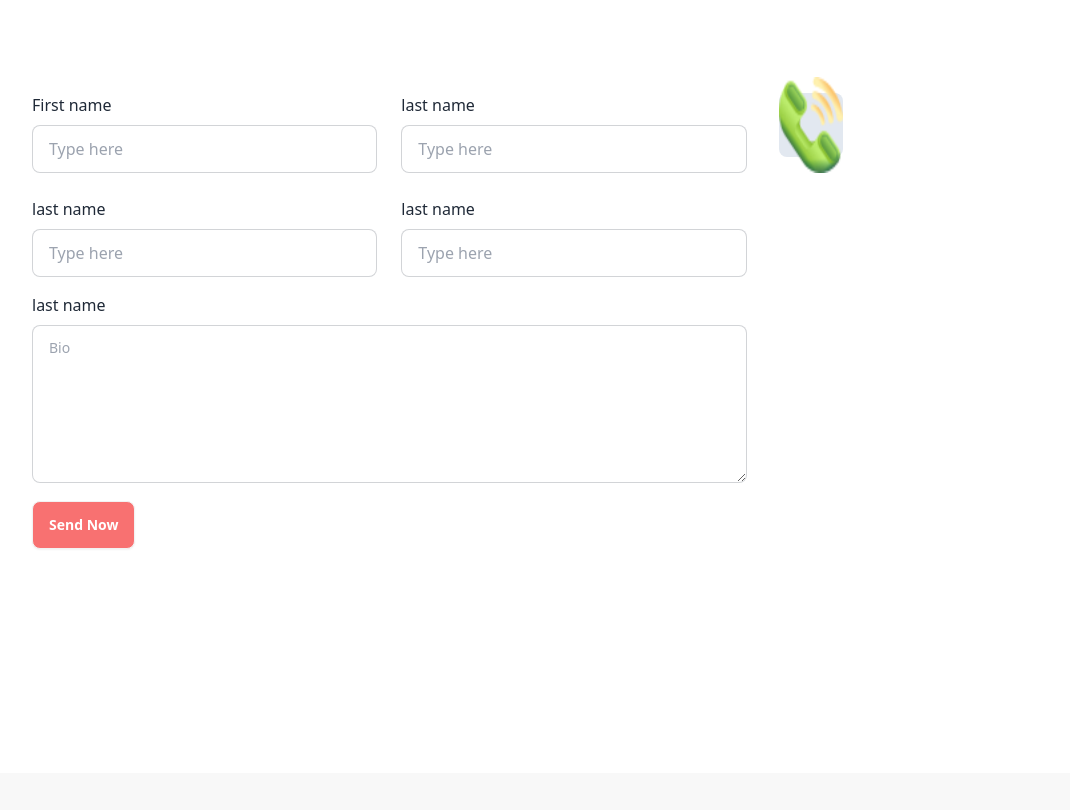
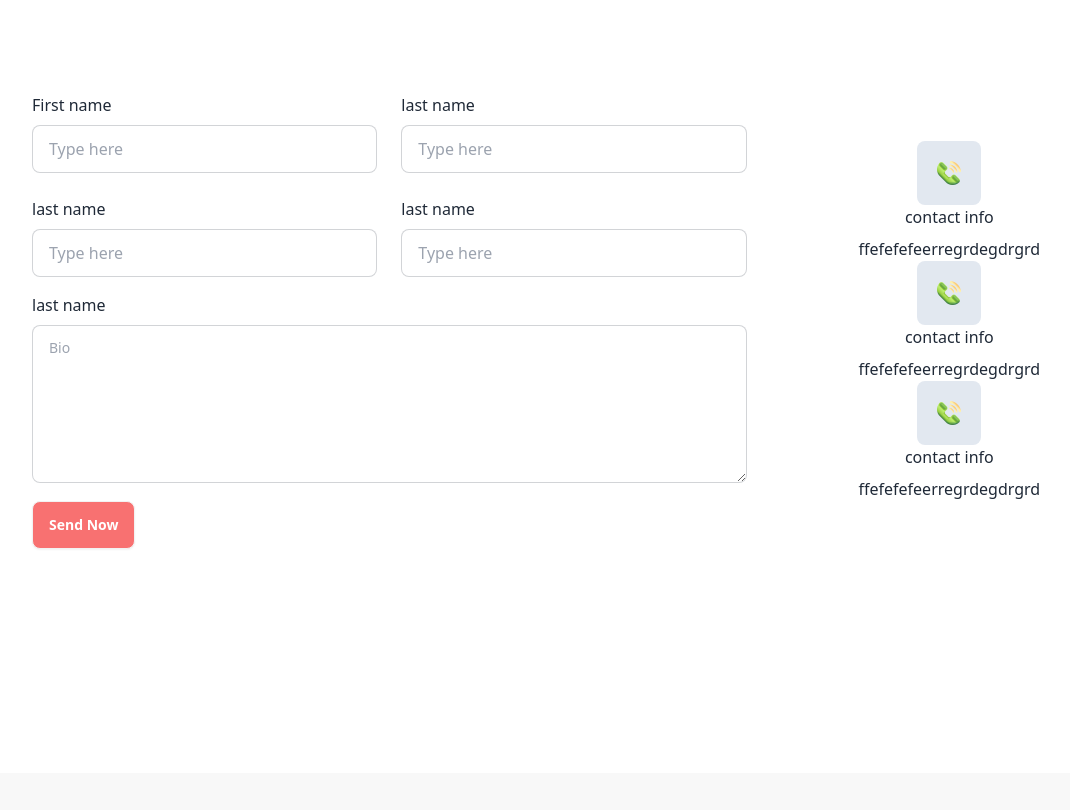
Before and after one commit to shifakhatun/hockys-main-SK-3, a plain HTML site: page index.html in a window 1280 px wide. Shown: the part 3463-4273 px from the top of the page, without its empty margins (64-1134 px from the left). Drawn offline with nearby package versions, Linux system fonts and the light colour scheme.

```diff
--- a/index.html
+++ b/index.html
@@ -455,12 +455,35 @@
             </div>
             <button class="btn bg-red-400 mt-3 text-white">Send Now</button>
             </div>
-            <div>
-              <div class="bg-slate-200 h-16 w-16 rounded-lg flex items-center justify-center">
-                <img class="h-24 " src="./Images/Group 1171275317.png" alt="">
-                <h2></h2>
-                <p></p>
+            <div class="flex justify-center items-center flex-col ">
+              <div>
+                <div class="bg-slate-200 h-16 w-16 rounded-lg flex items-center justify-center mx-auto">
+                  <img class="h-6" src="./Images/Group 1171275317.png" alt="">
+                </div>
+                <div class="text-center space-y-2">
+                  <h6>contact info</h6>
+                  <p>ffefefefeerregrdegdrgrd</p>
+                </div>
               </div>
+              <div>
+                <div class="bg-slate-200 h-16 w-16 rounded-lg flex items-center justify-center mx-auto">
+                  <img class="h-6" src="./Images/Group 1171275317.png" alt="">
+                </div>
+                <div class="text-center space-y-2">
+                  <h6>contact info</h6>
+                  <p>ffefefefeerregrdegdrgrd</p>
+                </div>
+              </div>
+              <div>
+                <div class="bg-slate-200 h-16 w-16 rounded-lg flex items-center justify-center mx-auto">
+                  <img class="h-6" src="./Images/Group 1171275317.png" alt="">
+                </div>
+                <div class="text-center space-y-2">
+                  <h6>contact info</h6>
+                  <p>ffefefefeerregrdegdrgrd</p>
+                </div>
+              </div>
+
             </div>
           </div>
 
```
